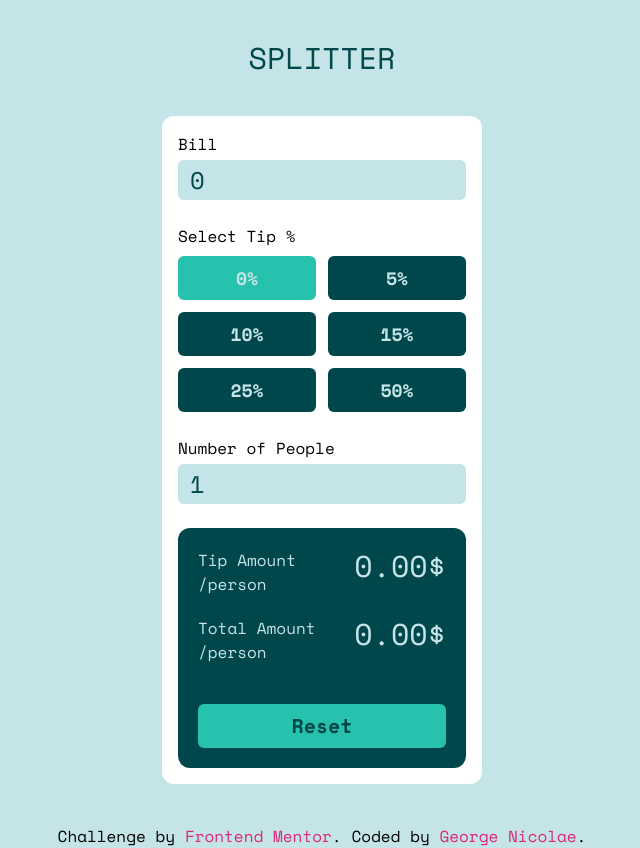
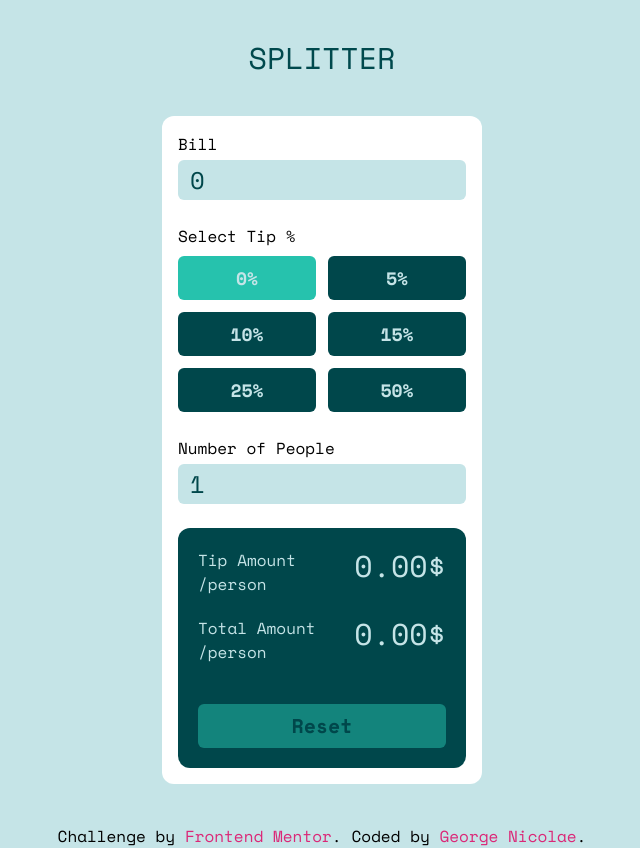
Before and after one commit to ngeorge07/React-tip-calculator-app, a React (Vite) app: page / in a window 1280 px wide. Shown: the whole page, without its empty margins (318-958 px from the left). Built offline with nearby package versions, Linux system fonts and the light colour scheme.

Commit message:
added disabled button

```diff
--- a/index.html
+++ b/index.html
@@ -4,7 +4,7 @@
     <meta charset="UTF-8" />
     <link rel="icon" type="image/svg+xml" href="/src/favicon.svg" />
     <meta name="viewport" content="width=device-width, initial-scale=1.0" />
-    <title>Vite App</title>
+    <title>Splitter</title>
   </head>
   <body class="bg-[#c5e4e7]">
     <div id="root"></div>
--- a/src/App.jsx
+++ b/src/App.jsx
@@ -72,7 +72,7 @@ function App() {
               setResultPerson(0);
             }}
             disabled={billPrice === 0 || billPrice === "" ? true : false}
-            className="w-full text-center text-dark text-xl bg-lightbg rounded-md py-2 font-spaceMono mt-5 font-bold"
+            className="w-full text-center text-dark text-xl bg-lightbg rounded-md py-2 font-spaceMono mt-5 font-bold disabled:opacity-50"
           >
             Reset
           </button>
```
